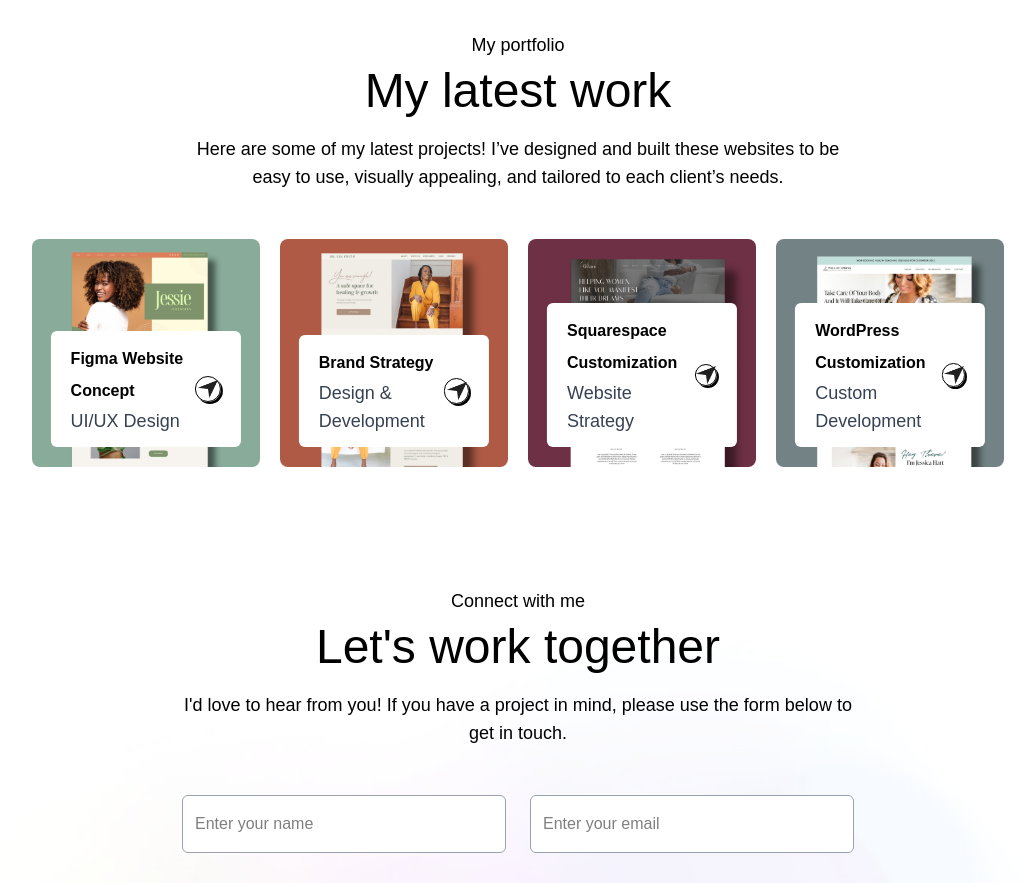
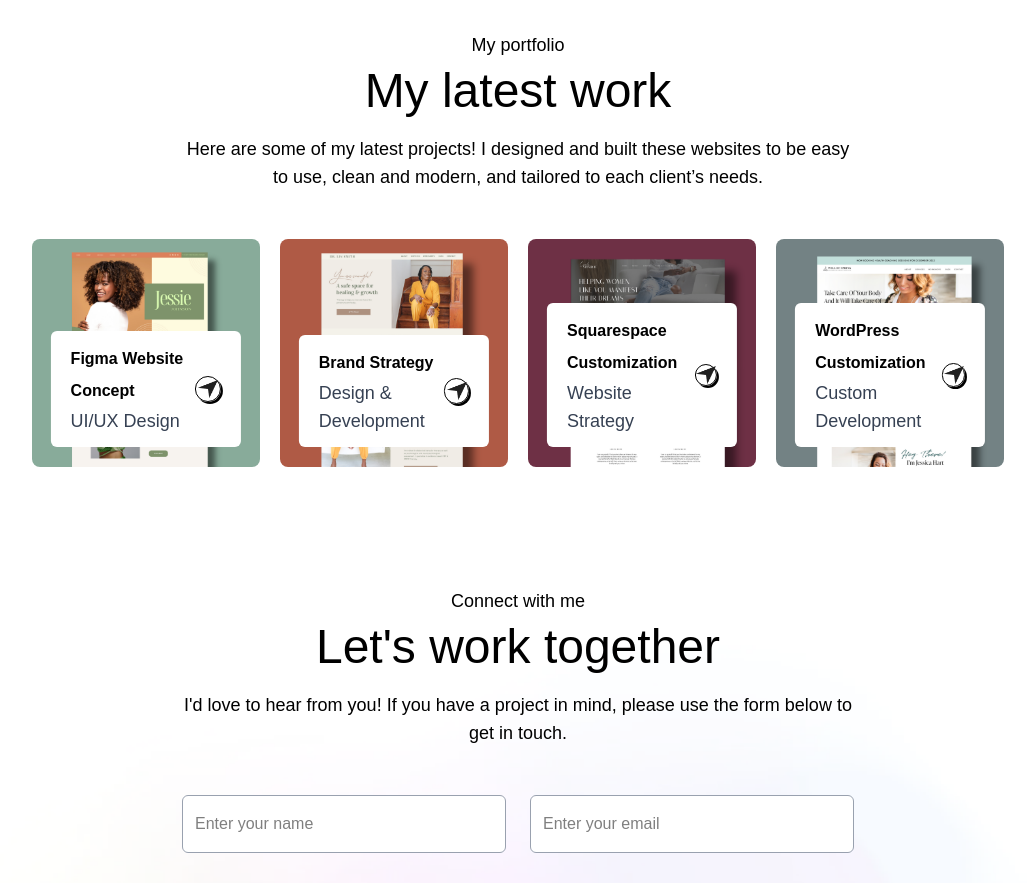
Before and after one commit to LaTrishaGomer/latrisha-gomer, a Next.js app: page / in a window 1280 px wide. Shown: the part 2480-3363 px from the top of the page, without its empty margins (122-1157 px from the left). Built offline with nearby package versions, Linux system fonts and the light colour scheme; a web font is replaced by a local one.

Commit message:
update copy

```diff
--- a/app/components/Work.jsx
+++ b/app/components/Work.jsx
@@ -8,7 +8,7 @@ const Work = () => {
       <h4 className='text-center mb-2 text-lg font-ovo'>My portfolio</h4>
       <h2 className='text-center text-5xl font-ovo'>My latest work</h2>
 
-      <p className='text-center max-w-2xl mx-auto mt-5 mb-12 font-ovo'>Here are some of my latest projects! I’ve designed and built these websites to be easy to use, visually appealing, and tailored to each client’s needs.</p>
+      <p className='text-center max-w-2xl mx-auto mt-5 mb-12 font-ovo'>Here are some of my latest projects! I designed and built these websites to be easy to use, clean and modern, and tailored to each client’s needs.</p>
 
     <div className='grid grid-cols-auto my-10 gap-5'>
         {workData.map ((project, index) =>(
```
